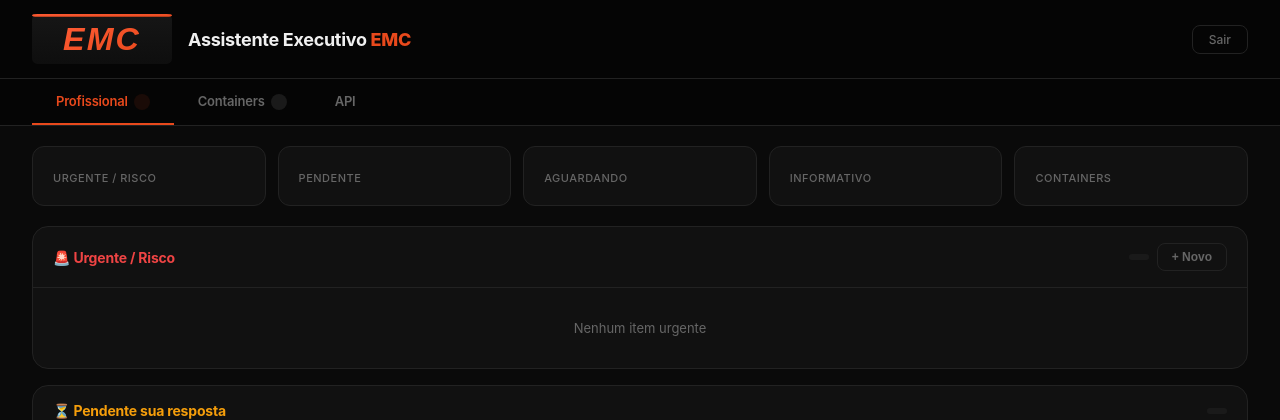
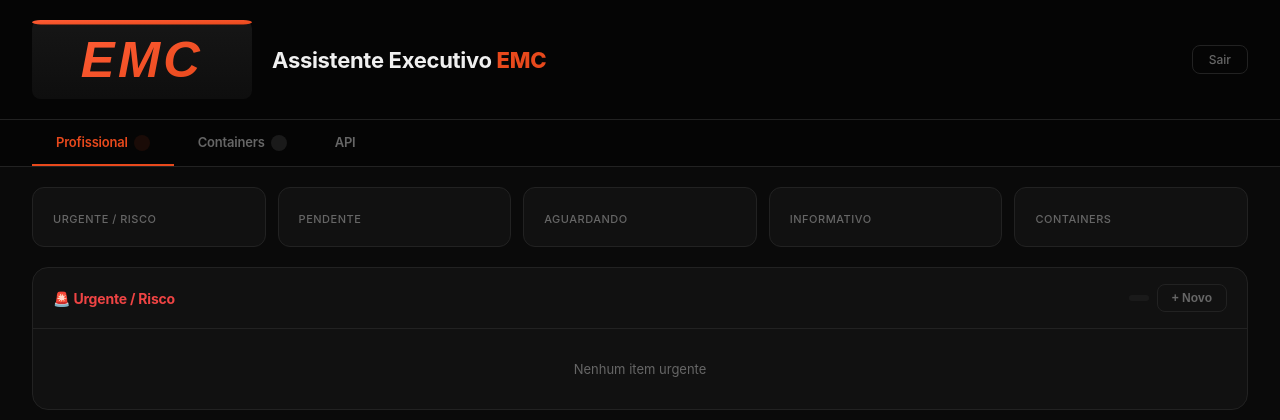
Before and after one commit to prnshllc-emc/emc-assistant, a FastAPI app: template templates/dashboard.html in a window 1280 px wide. Shown: the top 420 px of the page. Run offline with FastAPI, Linux system fonts and the light colour scheme; the template is opened without the code that fills it, so the values that code supplies are empty; some libraries are stand-ins or nearby versions.

Commit message:
Make header logo much bigger (220px) with larger title and padding
Co-Authored-By: Claude Opus 4.6 <noreply@anthropic.com>

```diff
--- a/static/style.css
+++ b/static/style.css
@@ -46,7 +46,7 @@ body {
 
 /* ─── Logo ────────────────────────────────────────────────── */
 .login-logo { width: 180px; height: auto; margin: 0 auto 20px; display: block; }
-.header-logo { width: 140px; height: auto; flex-shrink: 0; }
+.header-logo { width: 220px; height: auto; flex-shrink: 0; }
 
 /* ─── Header ──────────────────────────────────────────────── */
 .header {
@@ -65,14 +65,14 @@ body {
   display: flex;
   justify-content: space-between;
   align-items: center;
-  padding: 14px 32px;
+  padding: 20px 32px;
   border-bottom: 1px solid var(--border);
 }
 
-.header-left { display: flex; align-items: center; gap: 16px; }
+.header-left { display: flex; align-items: center; gap: 20px; }
 
 .header h1 {
-  font-size: 18px;
+  font-size: 22px;
   font-weight: 700;
   color: var(--text-primary);
   letter-spacing: -0.3px;
@@ -889,7 +889,7 @@ body {
 @media (max-width: 480px) {
   .stats-bar { grid-template-columns: 1fr 1fr; }
 
-  .header-logo { width: 80px; }
+  .header-logo { width: 120px; }
 
   .item-h {
     flex-wrap: wrap;
```
